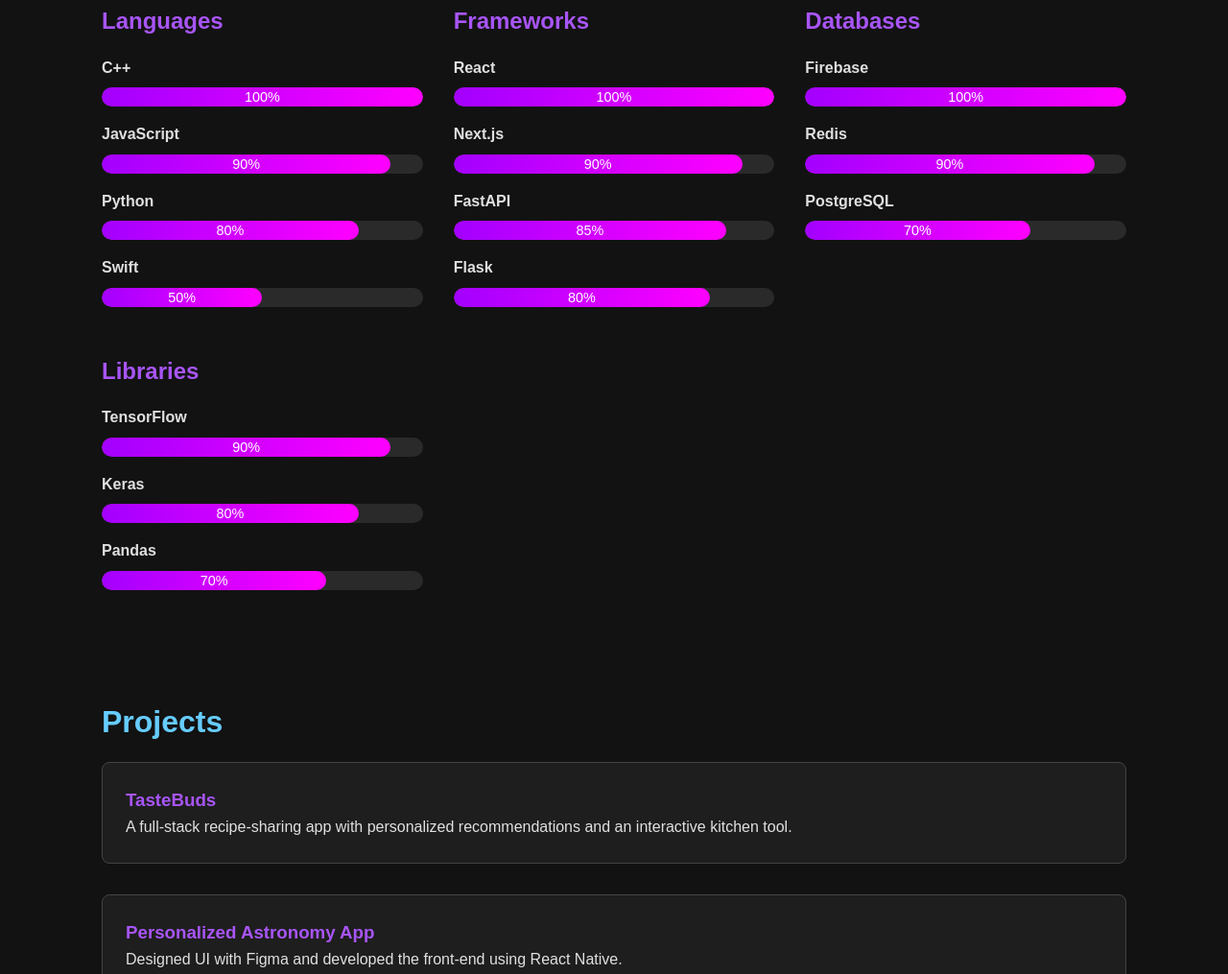
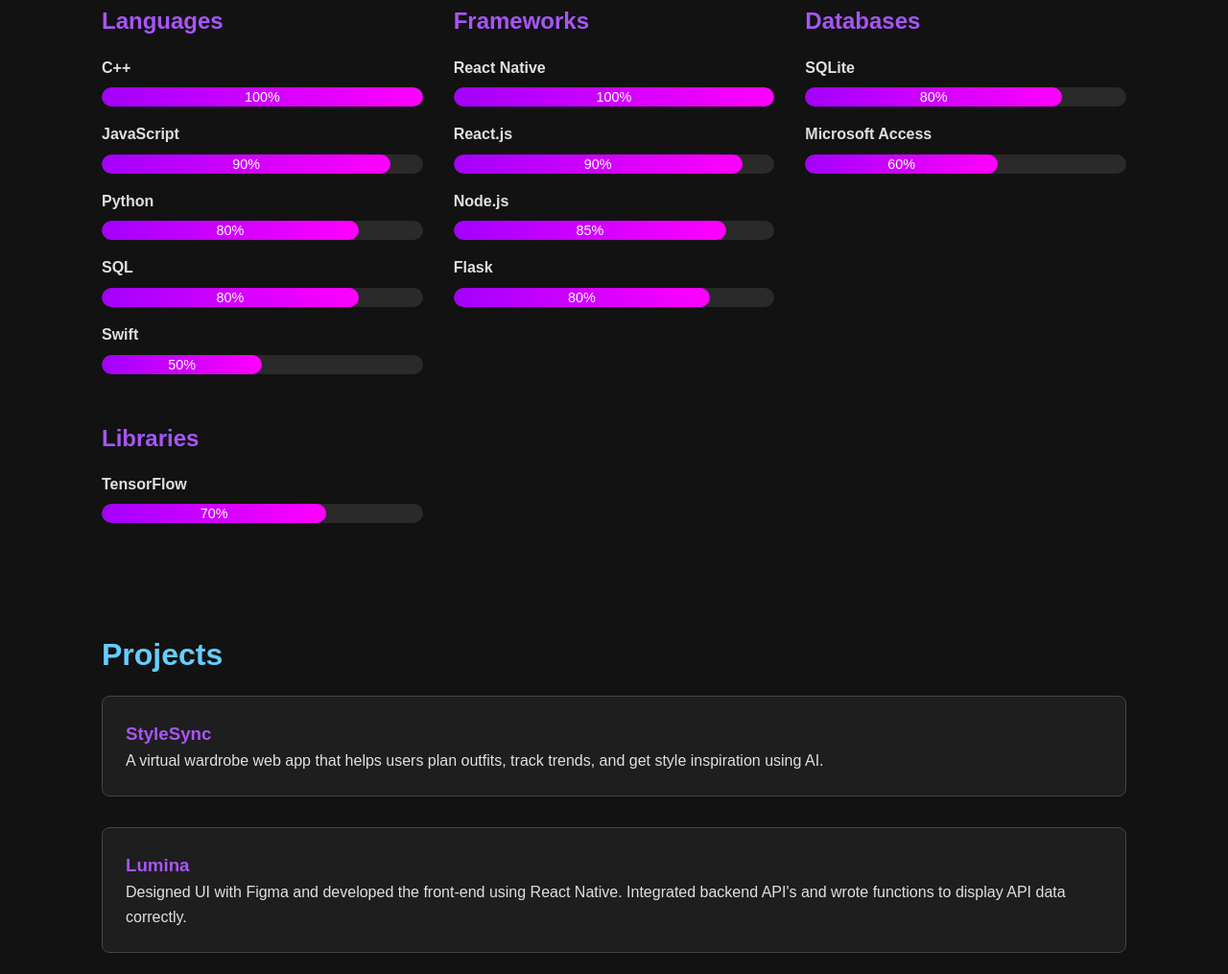
Before and after one commit to shriya77/shriya77.github.io, a plain HTML site: page index.html in a window 1280 px wide. Shown: the part 986-2001 px from the top of the page at 96% size. Drawn offline with Linux system fonts and the light colour scheme.

Commit message:
Update index.html

```diff
--- a/index.html
+++ b/index.html
@@ -36,7 +36,7 @@
                 Hello There! I'm <span style="color: #a855f7;">Shriya Kalyan</span>
             </h2>
             <p style="font-size: 1.2rem; line-height: 1.6; margin-bottom: 30px; color: #ccc;">
-                Hi! I’m a freshman Computer Science student at The University of Texas at Dallas, blending cloud services, Retrieval-Augmented Generation (RAG), AI, and full-stack development to craft efficient and practical solutions. With a toolkit spanning React, JavaScript, TypeScript, C++, Python, and HTML/CSS, I enjoy applying these skills to build future-ready applications.
+                Hi! I’m a freshman Computer Science student at The University of Texas at Dallas, blending cloud services, generative AI, and full-stack development to craft efficient and practical solutions. With a toolkit spanning React, JavaScript, SQL, C++, Python, and HTML/CSS, I enjoy applying these skills to build future-ready applications.
             </p>
             <p style="font-size: 1.2rem; line-height: 1.6; margin-bottom: 30px; color: #ccc;">
                 I'm motivated by the process of growth and learning. There's something incredibly rewarding about picking up a new skill and using it to create things I couldn't before. It feels like expanding my toolkit, one step at a time, and unlocking new possibilities along the way.
@@ -76,6 +76,10 @@
                         <div class="progress"><div class="bar" style="width: 80%;">80%</div></div>
                     </div>
                     <div class="skill">
+                        <span>SQL</span>
+                        <div class="progress"><div class="bar" style="width: 80%;">80%</div></div>
+                    </div>
+                    <div class="skill">
                         <span>Swift</span>
                         <div class="progress"><div class="bar" style="width: 50%;">50%</div></div>
                     </div>
@@ -84,15 +88,15 @@
                 <div class="skills-category">
                     <h3>Frameworks</h3>
                     <div class="skill">
-                        <span>React</span>
+                        <span>React Native</span>
                         <div class="progress"><div class="bar" style="width: 100%;">100%</div></div>
                     </div>
                     <div class="skill">
-                        <span>Next.js</span>
+                        <span>React.js</span>
                         <div class="progress"><div class="bar" style="width: 90%;">90%</div></div>
                     </div>
                     <div class="skill">
-                        <span>FastAPI</span>
+                        <span>Node.js</span>
                         <div class="progress"><div class="bar" style="width: 85%;">85%</div></div>
                     </div>
                     <div class="skill">
@@ -104,16 +108,12 @@
                 <div class="skills-category">
                     <h3>Databases</h3>
                     <div class="skill">
-                        <span>Firebase</span>
-                        <div class="progress"><div class="bar" style="width: 100%;">100%</div></div>
+                        <span>SQLite</span>
+                        <div class="progress"><div class="bar" style="width: 80%;">80%</div></div>
                     </div>
                     <div class="skill">
-                        <span>Redis</span>
-                        <div class="progress"><div class="bar" style="width: 90%;">90%</div></div>
-                    </div>
-                    <div class="skill">
-                        <span>PostgreSQL</span>
-                        <div class="progress"><div class="bar" style="width: 70%;">70%</div></div>
+                        <span>Microsoft Access</span>
+                        <div class="progress"><div class="bar" style="width: 60%;">60%</div></div>
                     </div>
                 </div>
 
@@ -121,14 +121,6 @@
                     <h3>Libraries</h3>
                     <div class="skill">
                         <span>TensorFlow</span>
-                        <div class="progress"><div class="bar" style="width: 90%;">90%</div></div>
-                    </div>
-                    <div class="skill">
-                        <span>Keras</span>
-                        <div class="progress"><div class="bar" style="width: 80%;">80%</div></div>
-                    </div>
-                    <div class="skill">
-                        <span>Pandas</span>
                         <div class="progress"><div class="bar" style="width: 70%;">70%</div></div>
                     </div>
                 </div>
@@ -140,15 +132,15 @@
         <div class="container">
             <h2>Projects</h2>
             <div class="project">
-                <h3>TasteBuds</h3>
+                <h3>StyleSync</h3>
                 <p>
-                    A full-stack recipe-sharing app with personalized recommendations and an interactive kitchen tool.
+                    A virtual wardrobe web app that helps users plan outfits, track trends, and get style inspiration using AI.
                 </p>
             </div>
             <div class="project">
-                <h3>Personalized Astronomy App</h3>
+                <h3>Lumina</h3>
                 <p>
-                    Designed UI with Figma and developed the front-end using React Native.
+                    Designed UI with Figma and developed the front-end using React Native. Integrated backend API's and wrote functions to display API data correctly.
                 </p>
             </div>
             <div class="project">
```
